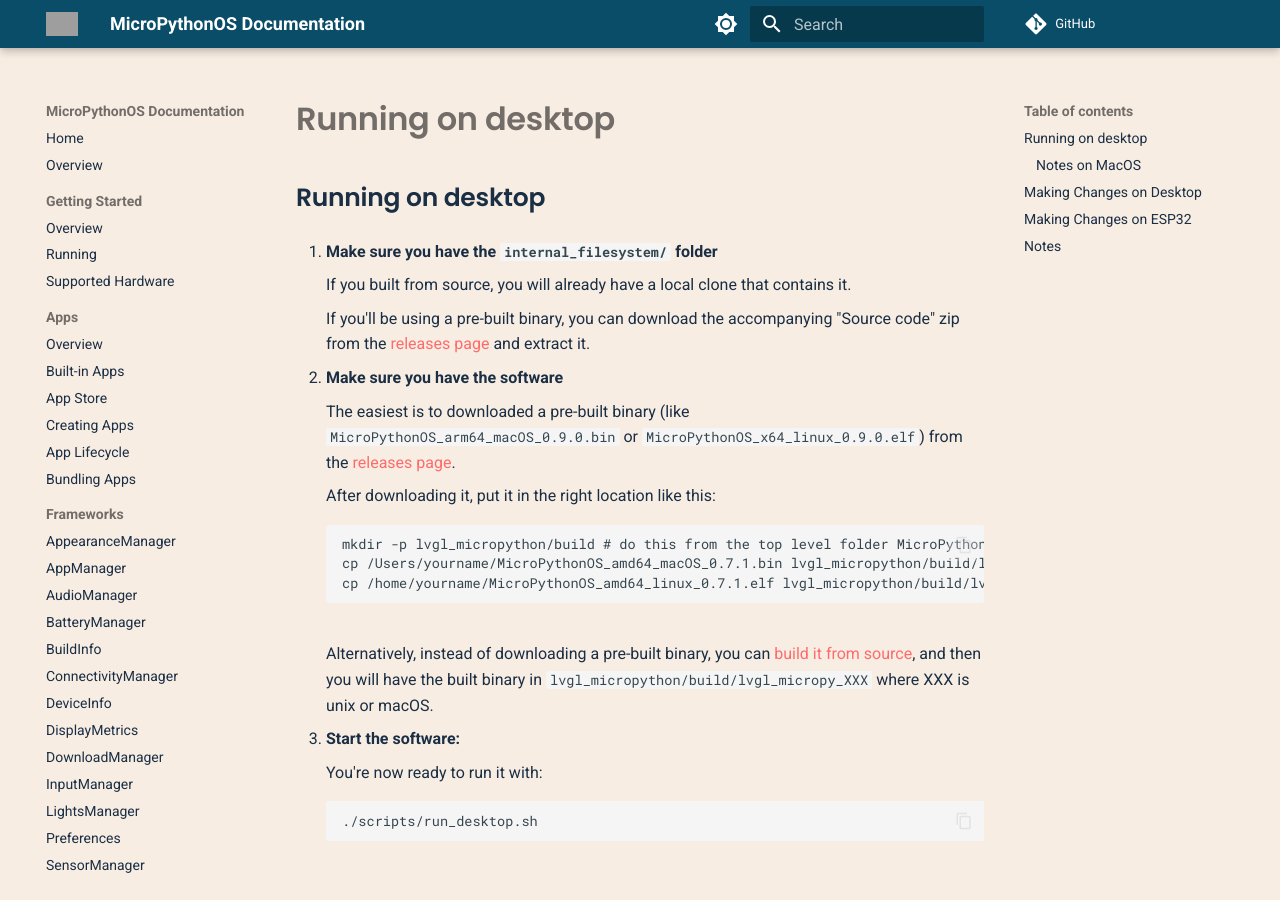
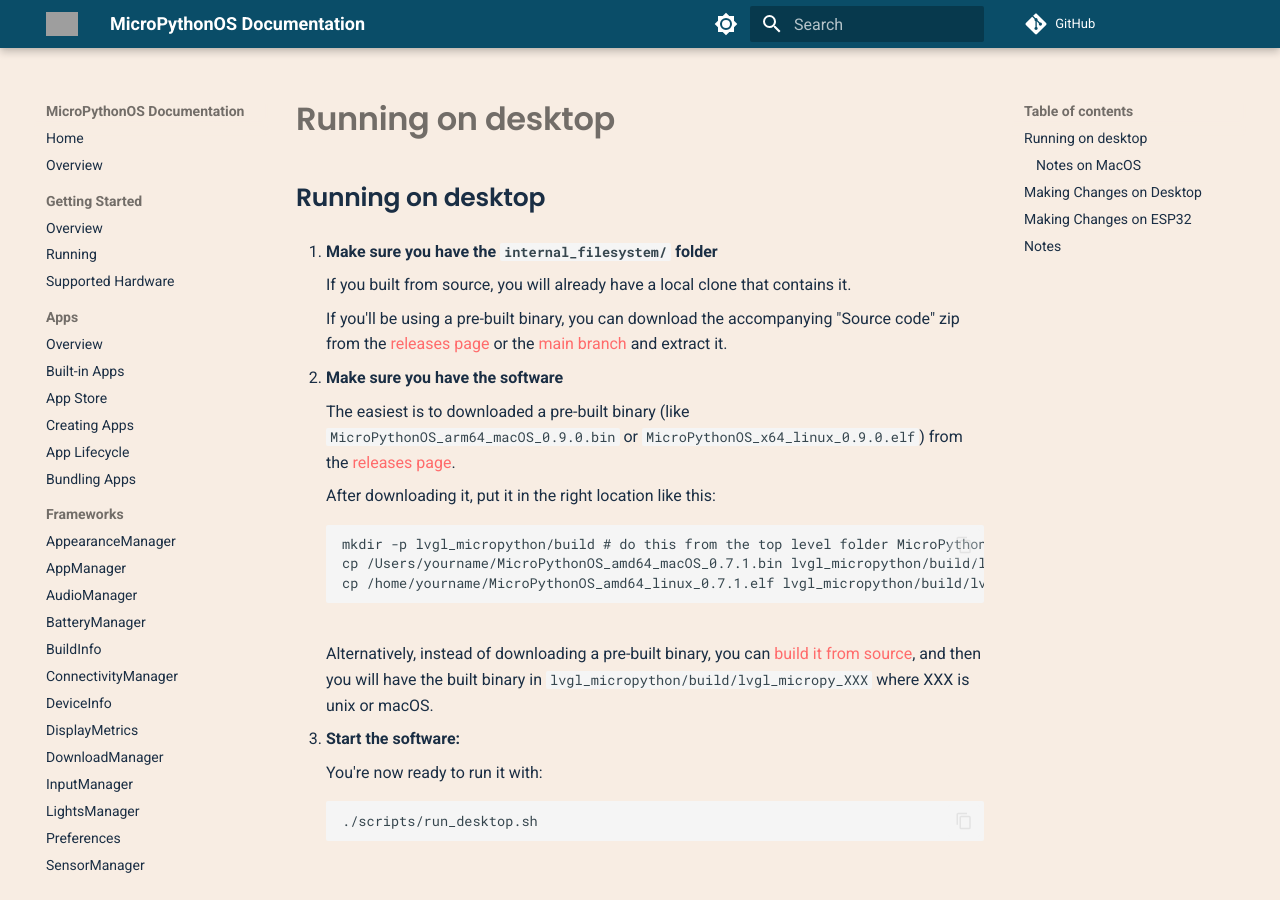
Before and after one commit to MicroPythonOS/docs, an MkDocs documentation site: the page built from docs/os-development/running-on-desktop.md, in a window 1280 px wide and 900 px high. Built offline with MkDocs 1.6.1 and Material for MkDocs 9.7.7, drawn with Linux system fonts in a browser that asks for light colours; comment, search, counter and statistics services are not loaded; grey boxes are pictures that could not be loaded.

Commit message:
update docs

```diff
--- a/docs/os-development/running-on-desktop.md
+++ b/docs/os-development/running-on-desktop.md
@@ -4,7 +4,7 @@
 
     If you built from source, you will already have a local clone that contains it.
 
-    If you'll be using a pre-built binary, you can download the accompanying "Source code" zip from the [releases page](https://github.com/MicroPythonOS/MicroPythonOS/releases) and extract it.
+    If you'll be using a pre-built binary, you can download the accompanying "Source code" zip from the [releases page](https://github.com/MicroPythonOS/MicroPythonOS/releases) or the [main branch](https://github.com/MicroPythonOS/MicroPythonOS/archive/refs/heads/main.zip) and extract it.
 
 2. **Make sure you have the software**
 
```
